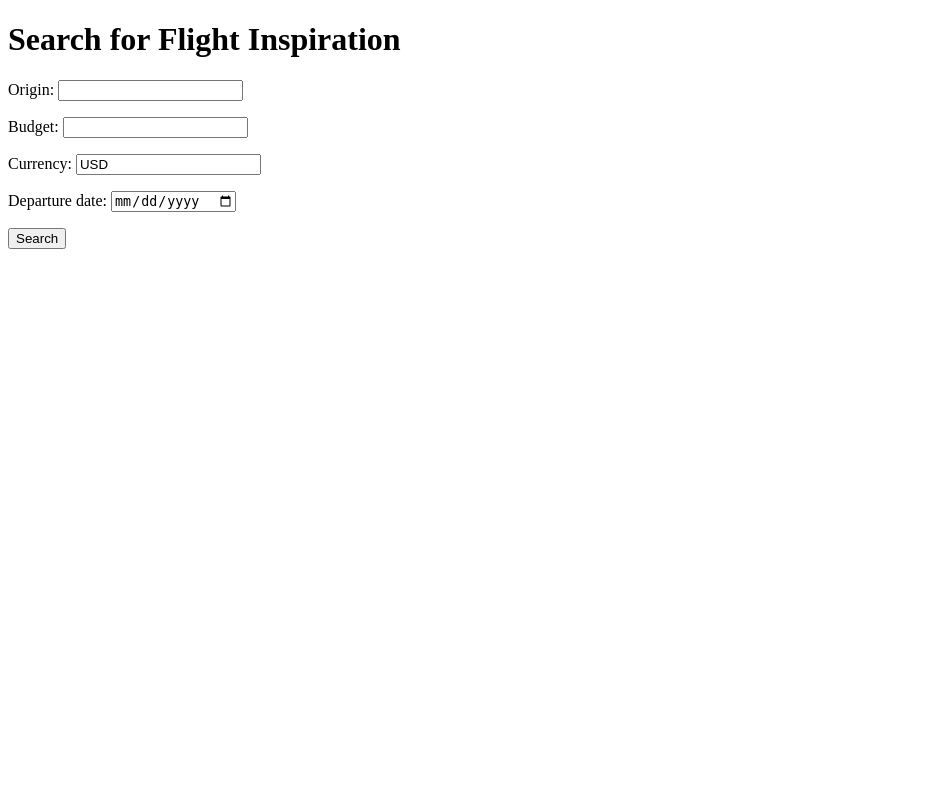
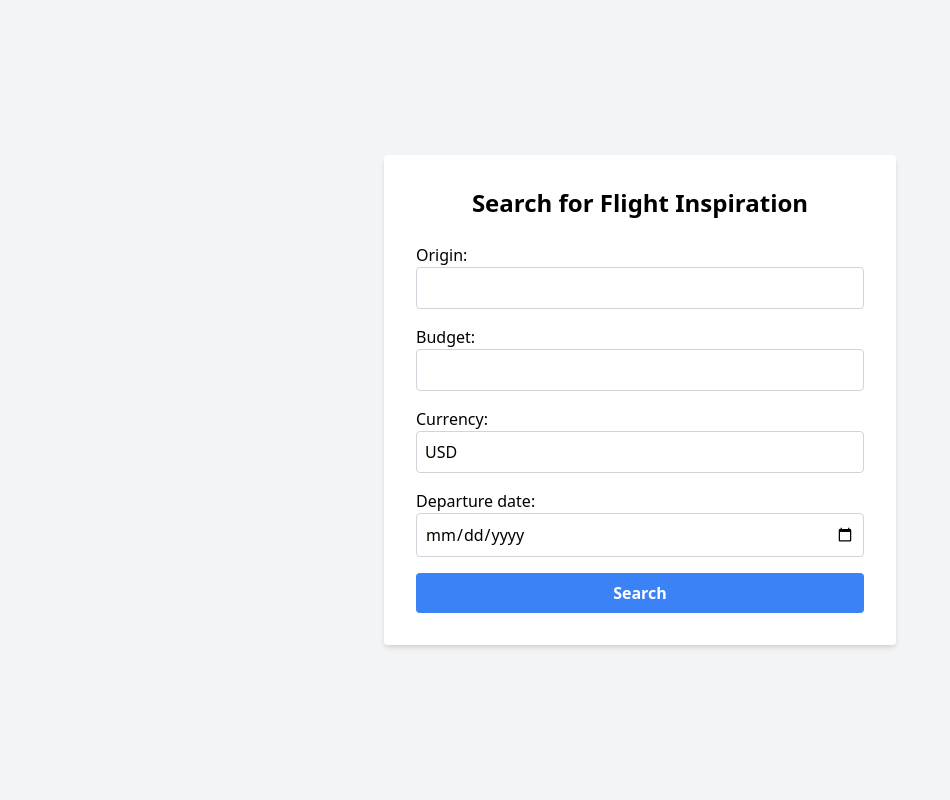
Before and after one commit to D0ubleA-ron/Jumpseat, a Django app: page /flights/inspiration/ in a window 1280 px wide. Shown: the whole page, without its empty margins (0-950 px from the left). Run offline with Django 5.2, Linux system fonts and the light colour scheme; some libraries are stand-ins or nearby versions.

Commit message:
added stylizing to form

```diff
--- a/flights/forms.py
+++ b/flights/forms.py
@@ -1,11 +1,11 @@
 from django import forms
 
 class InspirationSearchForm(forms.Form):
-    origin = forms.CharField(max_length=100)
-    budget = forms.DecimalField(max_digits=10, decimal_places=2)
-    currency = forms.CharField(max_length=3, initial='USD')
+    origin = forms.CharField(max_length=100, widget=forms.TextInput(attrs={'class': 'border border-gray-300 rounded p-2 w-full'}))
+    budget = forms.DecimalField(max_digits=10, decimal_places=2, widget=forms.NumberInput(attrs={'class': 'border border-gray-300 rounded p-2 w-full'}))
+    currency = forms.CharField(max_length=3, initial='USD', widget=forms.TextInput(attrs={'class': 'border border-gray-300 rounded p-2 w-full'}))
     departure_date = forms.DateField(
         required=False,
         input_formats=['%Y-%m-%d'],
-        widget=forms.DateInput(attrs={'type': 'date'})
+        widget=forms.DateInput(attrs={'type': 'date', 'class': 'border border-gray-300 rounded p-2 w-full'})
     )
--- a/flights/templates/flights/inspiration_search.html
+++ b/flights/templates/flights/inspiration_search.html
@@ -2,33 +2,38 @@
 <html>
 <head>
     <title>Flight Inspiration Search</title>
+    <script src="https://cdn.tailwindcss.com"></script>
 </head>
-<body>
-    <h1>Search for Flight Inspiration</h1>
+<body class="bg-gray-100 min-h-screen flex items-center justify-center">
+    <div class="bg-white p-8 rounded shadow-md w-full max-w-lg">
+        <h1 class="text-2xl font-bold mb-6 text-center">Search for Flight Inspiration</h1>
 
-    <form method="get">
+        <form method="get" class="space-y-4">
             {{ form.as_p }}
-        <button type="submit">Search</button>
+            <button type="submit" class="w-full bg-blue-500 hover:bg-blue-600 text-white font-semibold py-2 px-4 rounded">
+                Search
+            </button>
         </form>
 
         {% if error %}
-        <p style="color: red;">Error: {{ error }}</p>
+            <p class="text-red-500 mt-4">Error: {{ error }}</p>
         {% endif %}
 
         {% if results and results.data %}
-        <h2>Results:</h2>
-        <ul>
+            <h2 class="text-xl font-semibold mt-6">Results:</h2>
+            <ul class="mt-2 space-y-2">
                 {% for flight in results.data %}
-                <li>
-                    To {{ flight.destination }}:
-                    Cost {{ flight.price.total }} {{ flight.price.currency }}
-                    Departure Date: {{ flight.departureDate }}
-                    Return Date: {{ flight.returnDate }}
+                    <li class="border p-2 rounded shadow-sm">
+                        <div><strong>To:</strong> {{ flight.destination }}</div>
+                        <div><strong>Cost:</strong> {{ flight.price.total }} {{ flight.price.currency }}</div>
+                        <div><strong>Departure Date:</strong> {{ flight.departureDate }}</div>
+                        <div><strong>Return Date:</strong> {{ flight.returnDate }}</div>
                     </li>
                 {% endfor %}
             </ul>
         {% elif results %}
-        <p>No results found.</p>
+            <p class="mt-4">No results found.</p>
         {% endif %}
+    </div>
 </body>
 </html>
```
Lines whose indentation alone changed are shown as unchanged.
